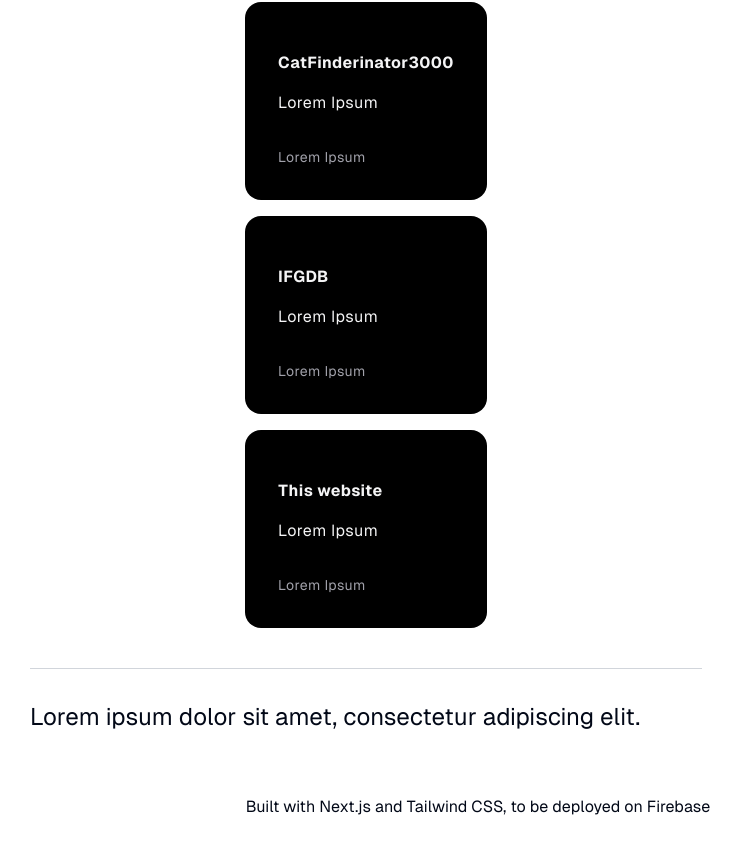
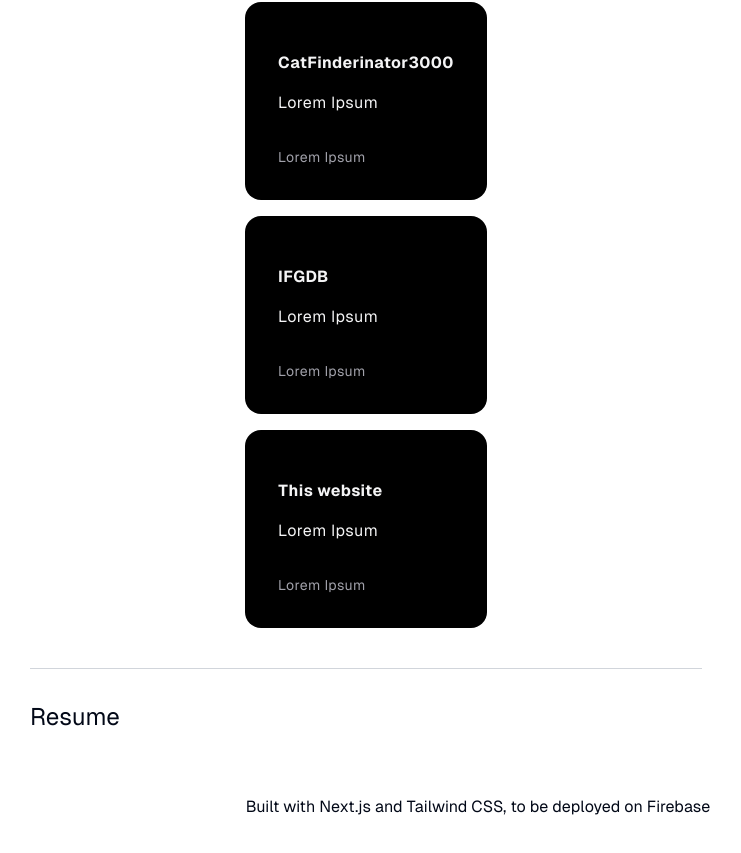
Before and after one commit to mburnayev/mb_website, a Next.js app: page / in a window 1280 px wide. Shown: the part 1892-2745 px from the top of the page, without its empty margins (162-903 px from the left). Built offline with nearby package versions, Linux system fonts and the light colour scheme.

Commit message:
Set up web server for resume, added href that links to it

```diff
--- a/app/page.tsx
+++ b/app/page.tsx
@@ -129,7 +129,7 @@
           <HoverEffect className="mx-auto" items={projectCards} />
           <h6 className="w-full border-t border-gray-300" id="Resume" />
           <p className="text-2xl">
-            Lorem ipsum dolor sit amet, consectetur adipiscing elit.
+            <a href="http://150.136.52.185/">Resume</a>
           </p>
         </main>
 
--- a/next.config.ts
+++ b/next.config.ts
@@ -19,7 +19,7 @@
     // the aforementioned errors
     ignoreDuringBuilds: true
   },
-  output: "export"
+  // output: "export"
 };
 
 export default nextConfig;
```
Also changed, not shown: firebase.json (added), 1 other file (tests, documents, lock files or other folders).
